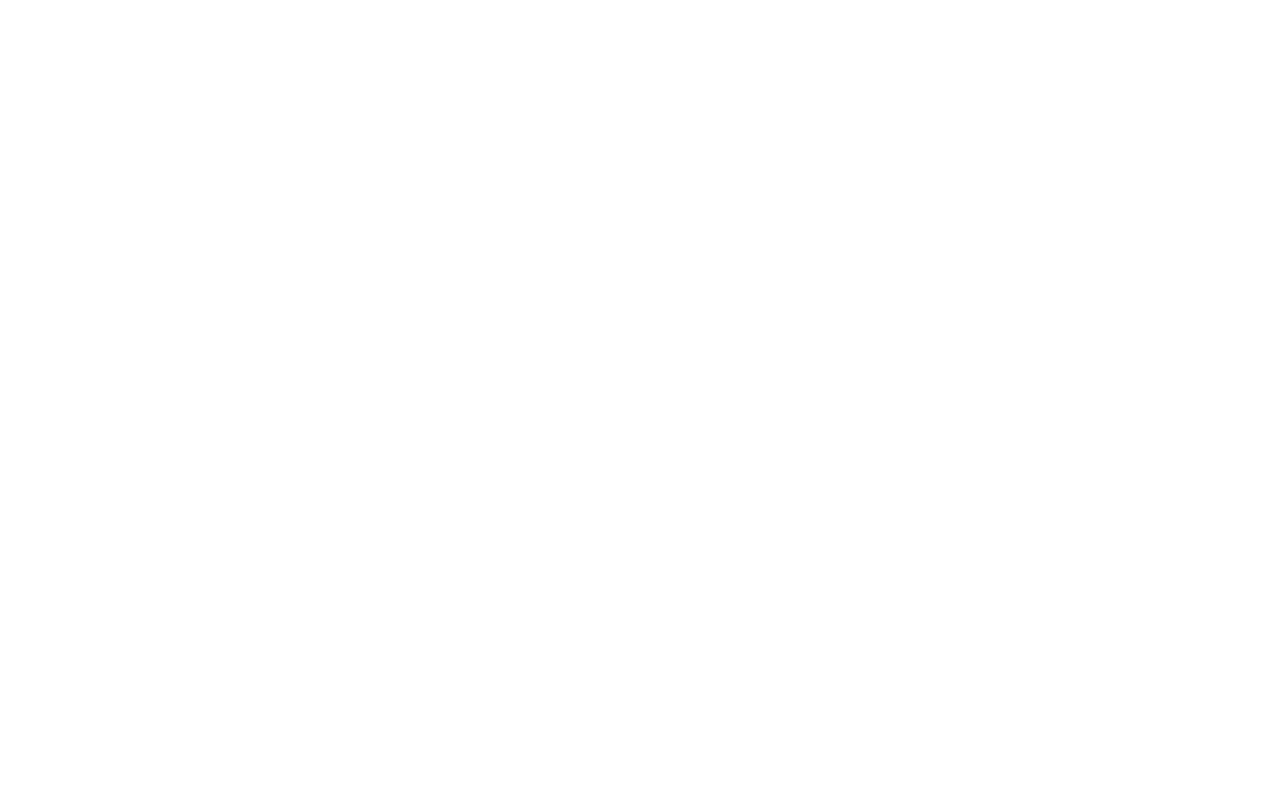
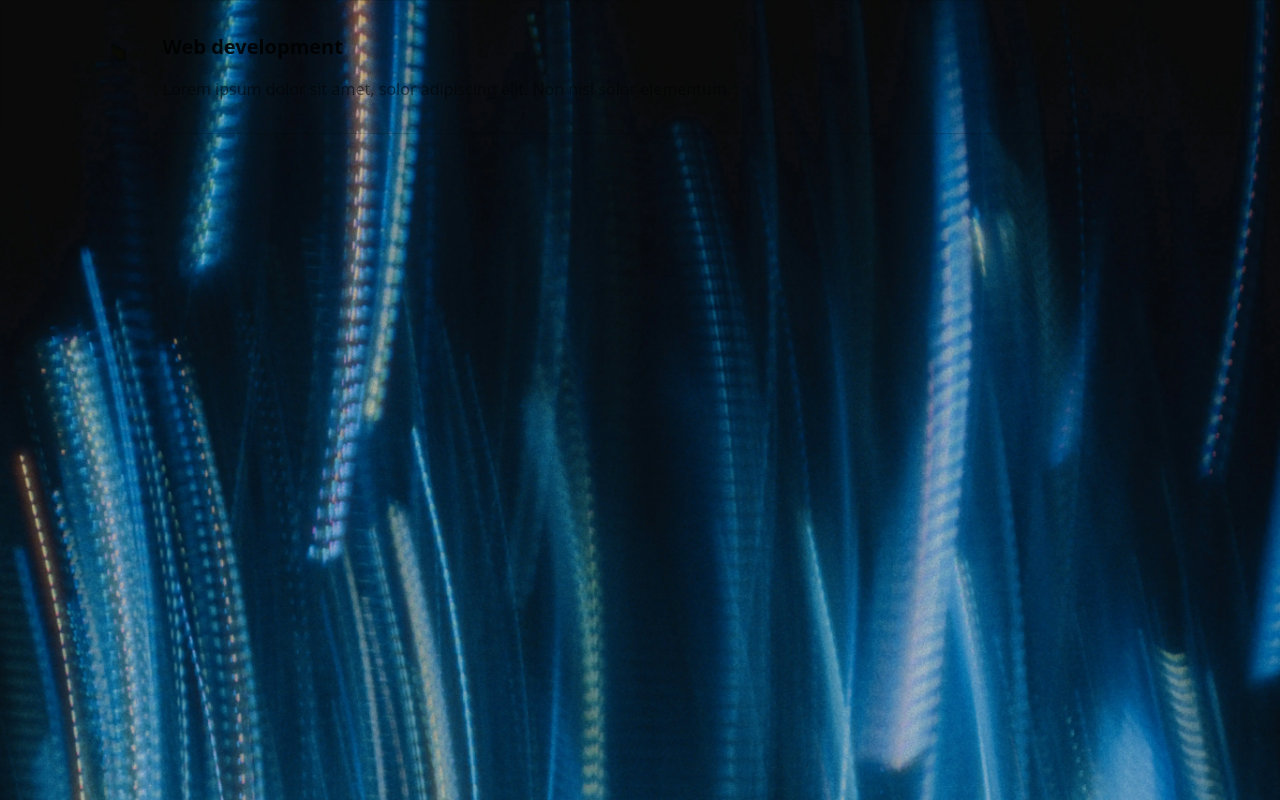
Before and after one commit to vnko1/portfolio, a Next.js app: page / in a window 1280 px wide. Built offline with nearby package versions, Linux system fonts and the light colour scheme.

Commit message:
added: service card

```diff
--- a/src/app/page.tsx
+++ b/src/app/page.tsx
@@ -1,3 +1,15 @@
+import { ServiceCard } from "@/components";
+
 export default async function Home() {
-  return <main></main>;
+  return (
+    <main>
+      <ServiceCard
+        icon={{ url: "/dev.png", id: 1, documentId: "sda" }}
+        title="Web development"
+        description="Lorem ipsum dolor sit amet, solor adipiscing elit. Non nisl solor elementum."
+        id={1}
+        documentId="12s"
+      />
+    </main>
+  );
 }
--- /dev/null
+++ b/src/components/base/ServiceCard/ServiceCard.tsx
@@ -0,0 +1,45 @@
+import React from "react";
+
+import { ServiceCardType } from "@/types";
+import Image from "next/image";
+
+interface Props extends ServiceCardType {
+  classNames?: string;
+  alt?: string;
+  width?: number;
+  height?: number;
+}
+
+const ServiceCard: React.FC<Props> = ({
+  classNames,
+  alt = "service icon",
+  width = 24,
+  height = 24,
+  icon,
+  title,
+  description,
+}) => {
+  return (
+    <div
+      className={`flex gap-2-md py-3-xs px-[7%] border border-light-grey dark:border-dark-grey ${
+        classNames || ""
+      }`}
+    >
+      <div className="flex shrink-0 justify-center items-center w-full max-w-4-xl h-4-xl rounded-[50%] drop-shadow-sm bg-light-light dark:bg-dark-light">
+        <Image
+          src={icon.url}
+          alt={alt}
+          width={width}
+          height={height}
+          style={{ objectFit: "contain", width, height }}
+        />
+      </div>
+      <div className="flex flex-col gap-1-sm">
+        <h3>{title}</h3>
+        <p className="body3">{description}</p>
+      </div>
+    </div>
+  );
+};
+
+export default ServiceCard;
--- a/src/components/base/index.ts
+++ b/src/components/base/index.ts
@@ -1,3 +1,4 @@
 export { default as Button } from "./Button/Button";
 export { default as IconButton } from "./IconButton/IconButton";
 export { default as NavLink } from "./NavLink/NavLink";
+export { default as ServiceCard } from "./ServiceCard/ServiceCard";
--- a/src/styles/globals.css
+++ b/src/styles/globals.css
@@ -7,10 +7,12 @@
     --color-text: rgba(30, 30, 30, 0.7);
     --color-text-primary: rgba(30, 30, 30, 0.6);
     --color-text-secondary: rgba(17, 17, 17, 0.7);
+    --color-border: rgba(30, 30, 30, 0.2);
 
     --color-dark-text: rgba(255, 255, 255, 0.9);
     --color-dark-text-primary: rgba(255, 255, 255, 0.8);
     --color-dark-text-secondary: rgba(255, 255, 255, 0.6);
+    --color-dark-border: rgba(30, 30, 30, 0.2);
   }
 
   h1 {
@@ -46,8 +48,12 @@
   .body2 {
     @apply font-semibold text-xxs text-light-light dark:text-dark-light;
   }
+
+  .body3 {
+    @apply font-normal text-xxs leading-28 text-light-text-primary dark:text-dark-text-primary;
+  }
 }
 
 body {
-  /* @apply h-screen body font-inter text-light-primary dark:text-dark-primary bg-light-accent-200 dark:bg-dark-accent-200 mix-blend-multiply bg-no-repeat bg-cover bg-main; */
+  @apply h-screen body font-inter text-light-primary dark:text-dark-primary bg-light-accent-200 dark:bg-dark-accent-200 mix-blend-multiply bg-no-repeat bg-cover bg-main;
 }
--- a/src/types/index.ts
+++ b/src/types/index.ts
@@ -1,3 +1,4 @@
 export * from "./uid.types";
 export * from "./media.types";
 export * from "./icon.types";
+export * from "./serviceCard.types";
--- a/tailwind.config.ts
+++ b/tailwind.config.ts
@@ -68,9 +68,10 @@
           light: "#ffffff",
           black: "#000000",
           accent: { 100: "#754EF9", 200: "#5B1BFF" },
-          "text-main": "rgba(var(--color-text))",
-          "text-primary": "rgba(var(--color-text-primary))",
-          "text-secondary": "rgba(var(--color-text-secondary))",
+          "text-main": "var(--color-text)",
+          "text-primary": "var(--color-text-primary)",
+          "text-secondary": "var(--color-text-secondary)",
+          grey: "var(--color-border)",
         },
         dark: {
           primary: "#121212",
@@ -78,10 +79,14 @@
           light: "#e0e0e0",
           black: "#000000",
           accent: { 100: "#754EF9", 200: "#5B1BFF" },
-          "text-main": "rgba(var(--color-dark-text))",
-          "text-primary": "rgba(var(--color-dark-text-primary))",
-          "text-secondary": "rgba(var(--color-dark-text-secondary))",
+          "text-main": "var(--color-dark-text)",
+          "text-primary": "var(--color-dark-text-primary)",
+          "text-secondary": "var(--color-dark-text-secondary)",
+          grey: "var(--color-dark-border)",
         },
+      },
+      dropShadow: {
+        sm: "2px 4px 36px rgba(17, 17, 17, 0.05)",
       },
       fontFamily: {
         inter: ["var(--font-inter)"],
```
Also changed, not shown: src/types/serviceCard.types.ts (added, +8 -0 lines), public/dev.png (added).
